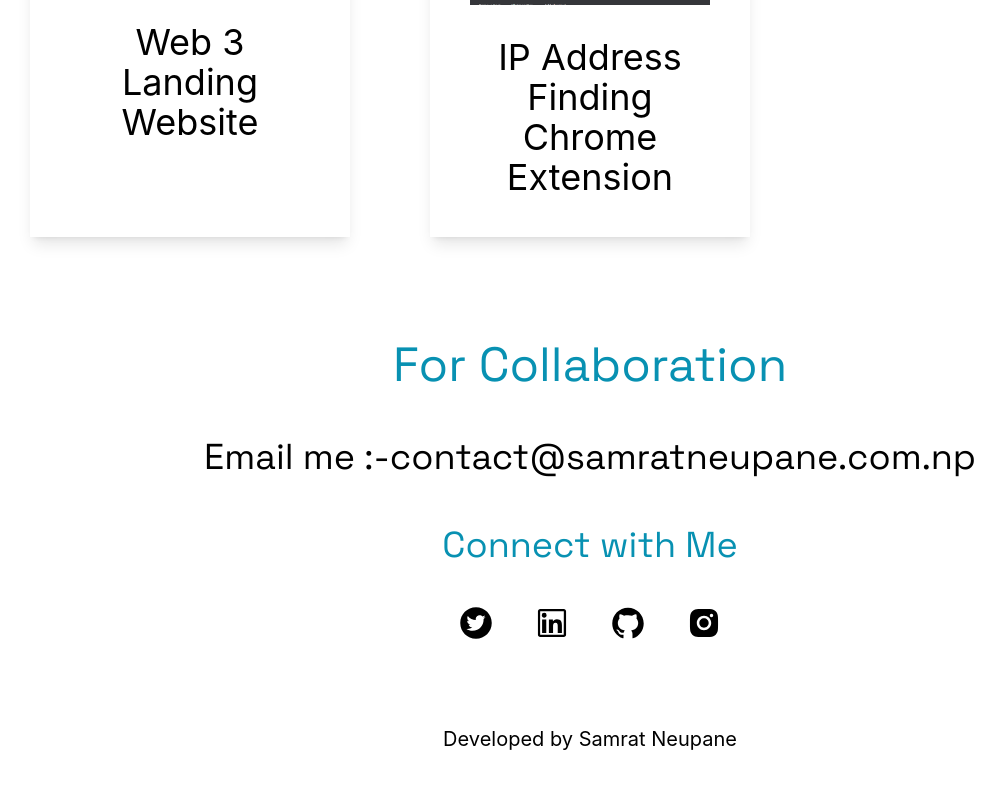
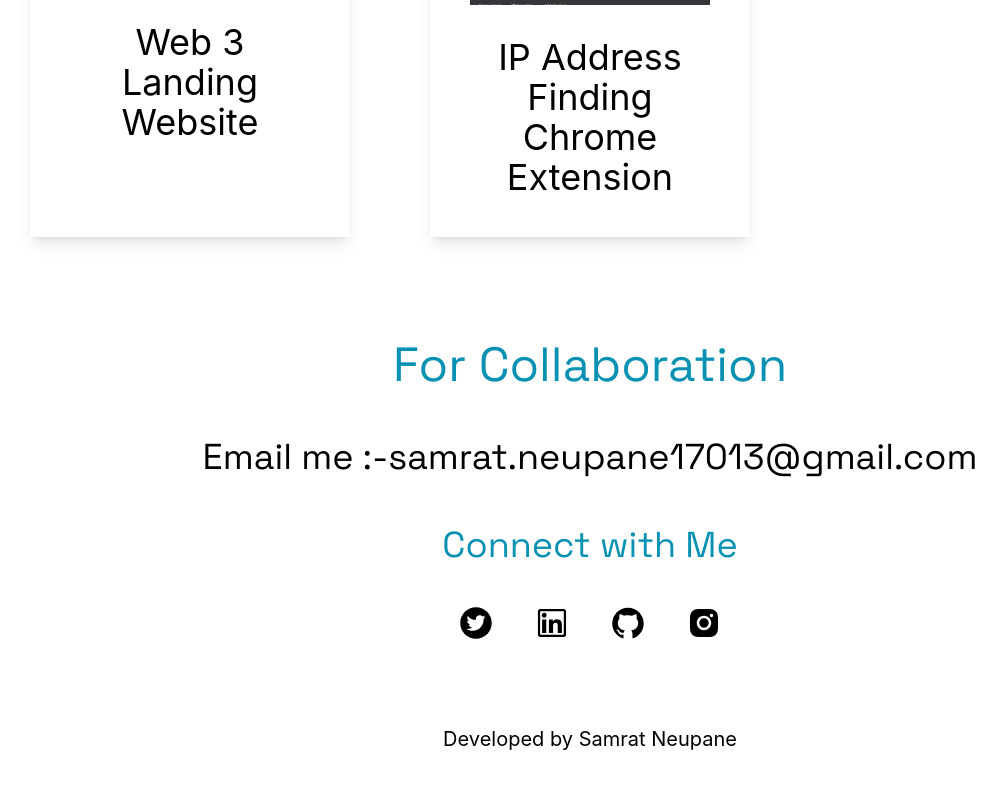
Before and after one commit to SaugatxWasti/portfolio, a Next.js app: page / in a window 1280 px wide. Shown: the part 2783-3572 px from the top of the page, without its empty margins (50-1056 px from the left). Built offline with nearby package versions, Linux system fonts and the light colour scheme.

Commit message:
changed email

```diff
--- a/pages/index.js
+++ b/pages/index.js
@@ -254,7 +254,7 @@ export default function Home() {
               className=" text-center pt-12  font-name
             lg:text-4xl md:text-4xl sm:text-4xl dark:text-green-500"
             >
-              Email me :-contact@samratneupane.com.np
+              Email me :-samrat.neupane17013@gmail.com
             </p>
           </div>
         </section>
```
